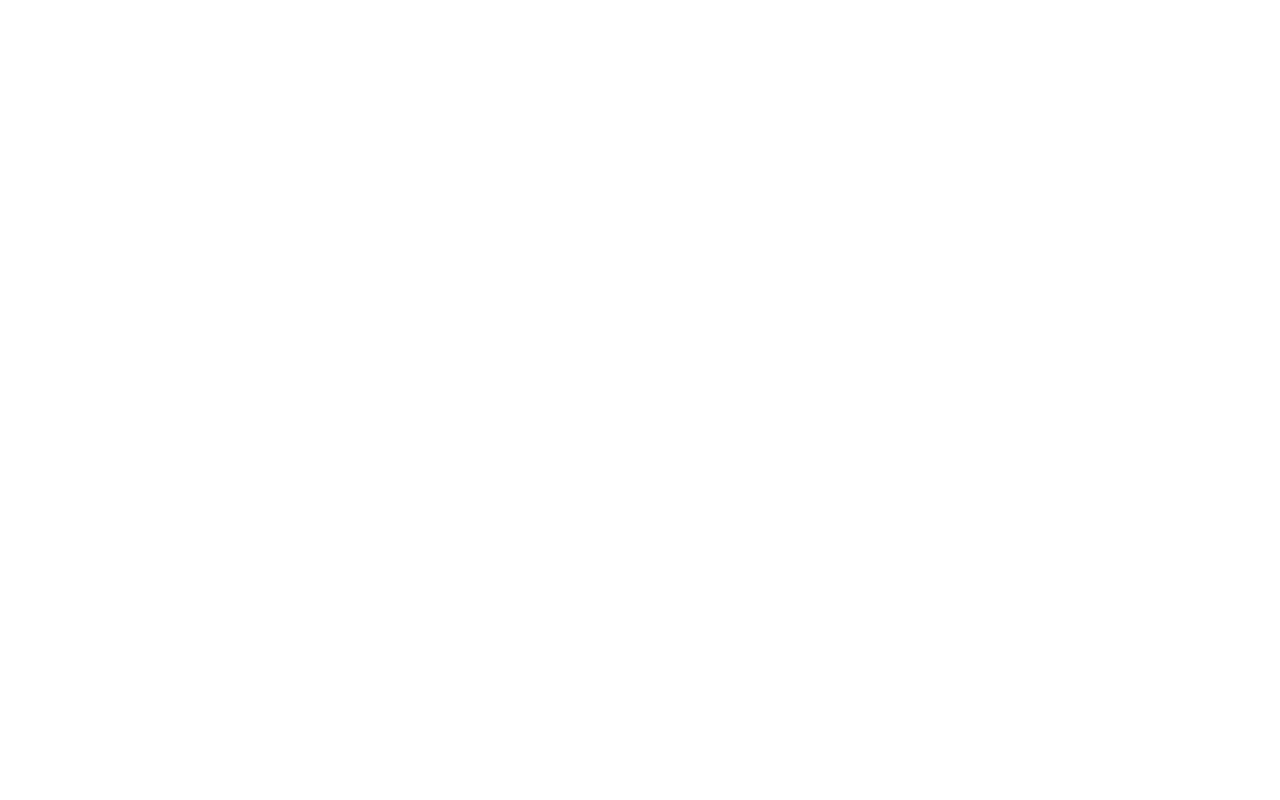
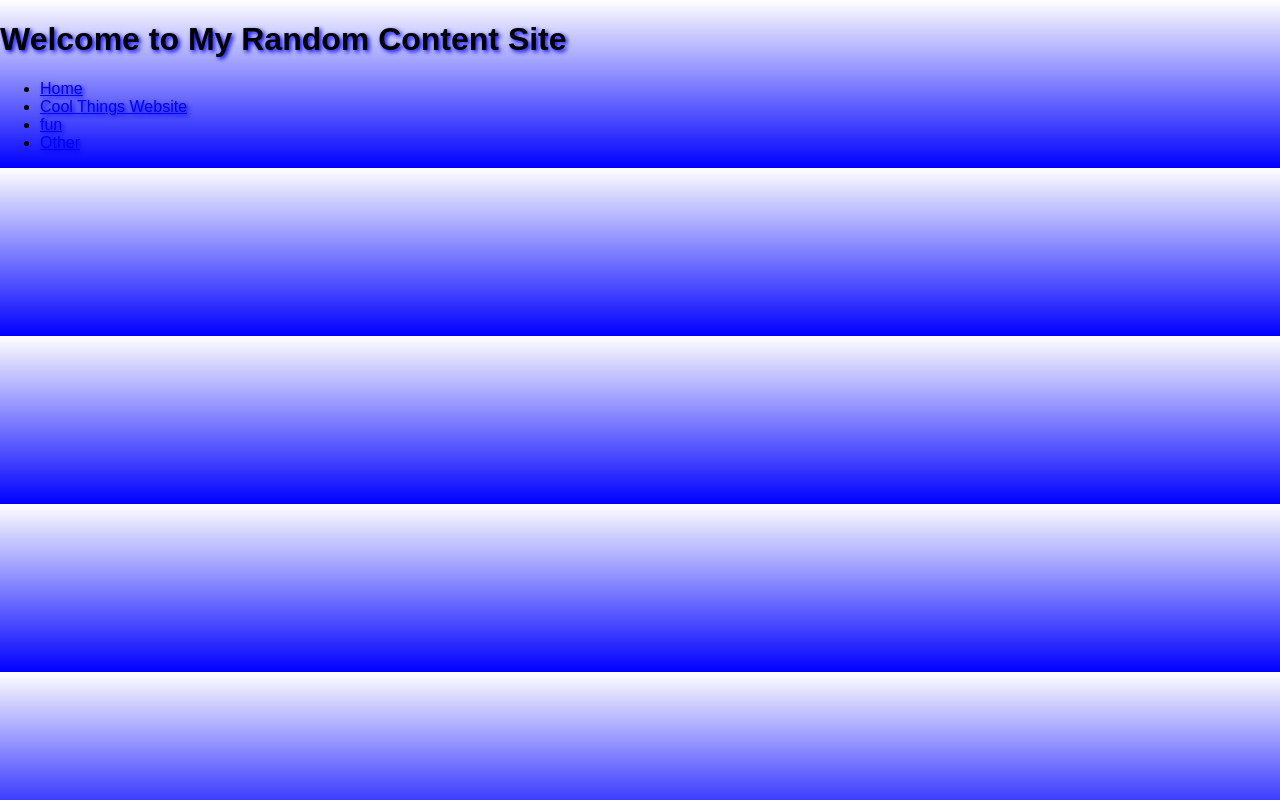
Before and after one commit to HappyHTML/no-clue, a plain HTML site: page index.html in a window 1280 px wide. Drawn offline with Linux system fonts and the light colour scheme.

Commit message:
Update index.html

```diff
--- a/index.html
+++ b/index.html
@@ -1,11 +1,20 @@
 <!DOCTYPE html>
 <html>
     <head>
-        <style>
+         <title>I have no clue what this is</title>
         <link rel="stylesheet" href="style.css">
-        </style>
     </head>
     <body>
-
+        <header>
+            <h1>Welcome to My Random Content Site</h1>
+                <nav>
+                    <ul>
+                        <li><a href="index.html">Home</a></li>
+                        <li><a href="https://sites.google.com/mrpk.org/cool-things/home">Cool Things Website</a></li>
+                        <li><a href="fun.html">fun</a></li>
+                        <li><a href="stuff.html">Other</a></li>
+                    </ul>
+                </nav>
+        </header>
     </body>
 </html>
```
